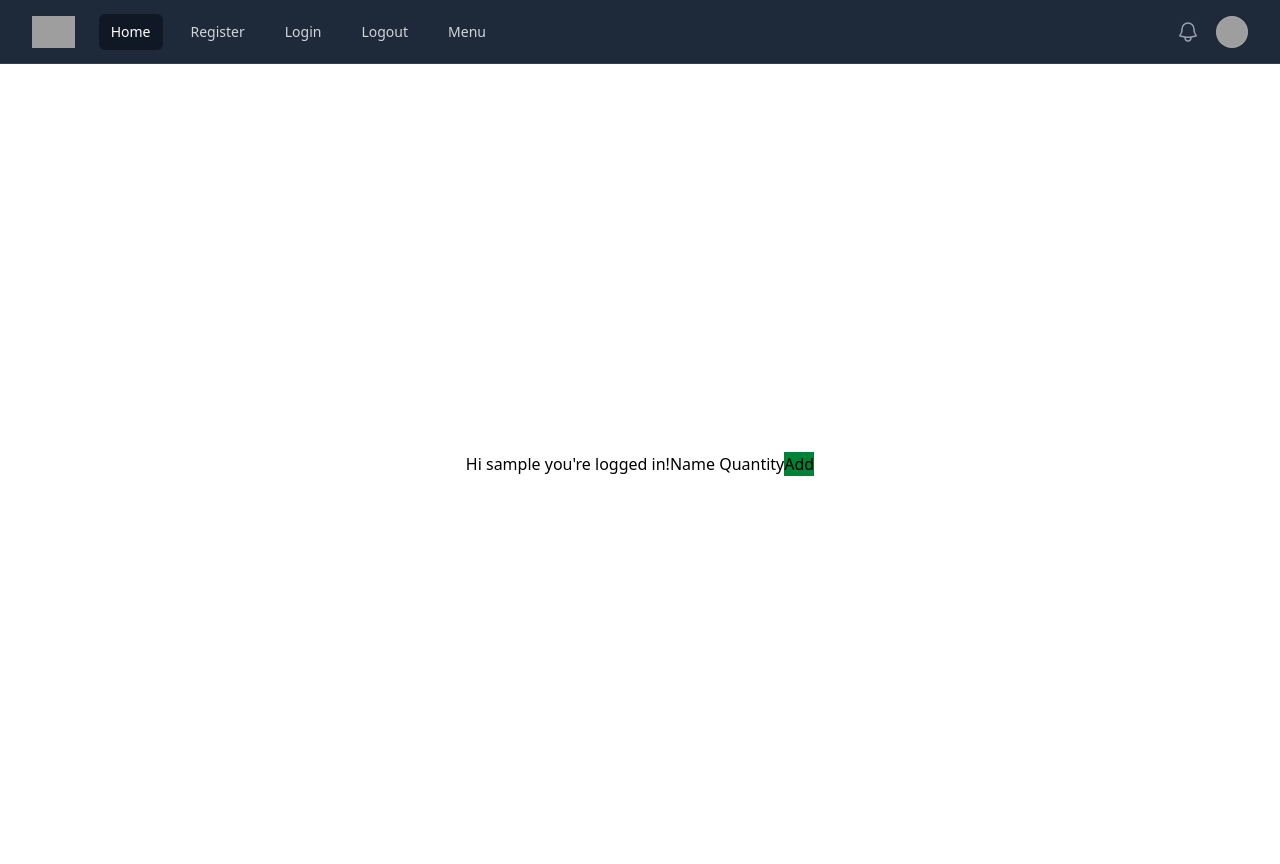
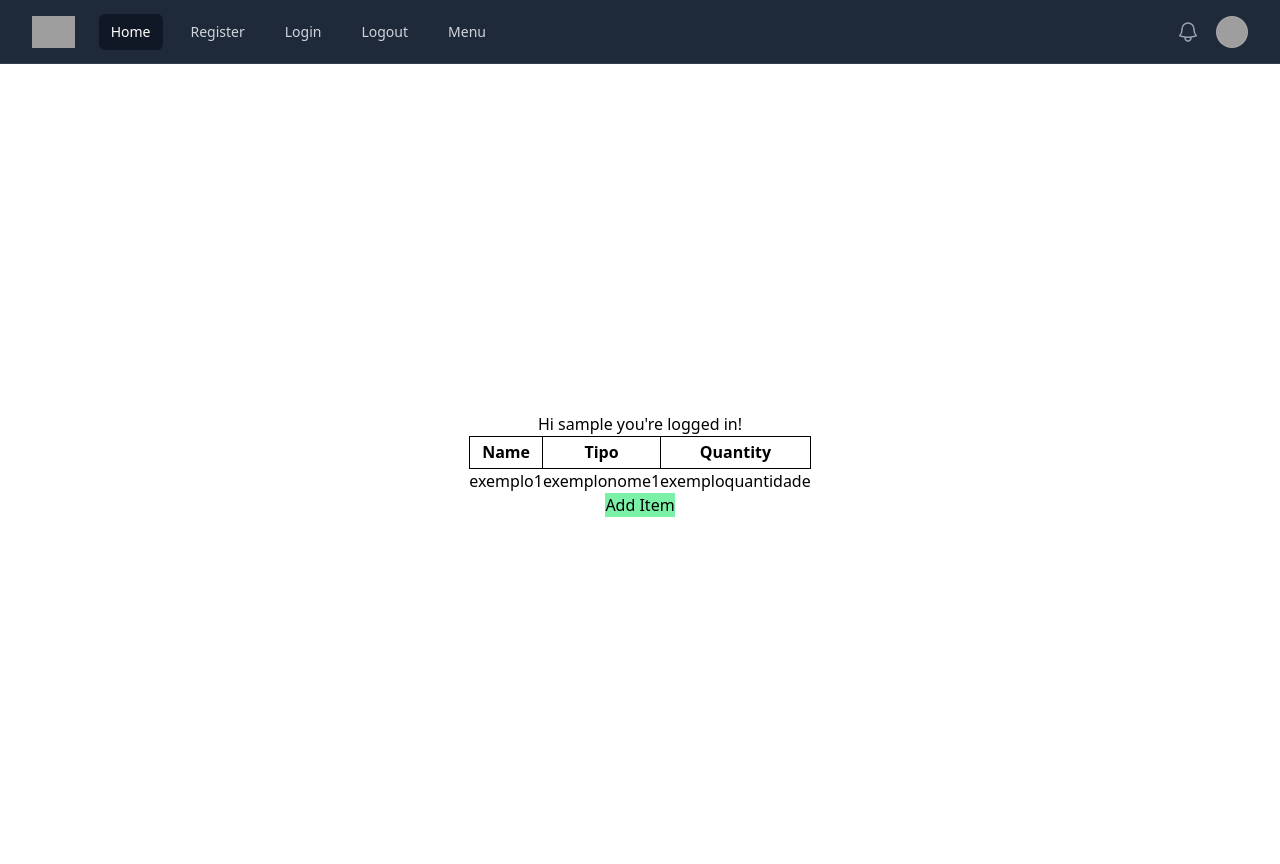
Before and after one commit to Vtaguiar1909/Checklist, a Django app: page / in a window 1280 px wide. Run offline with Django 5.2, Linux system fonts and the light colour scheme; the visitor is signed in with stand-in values (Sample User, id 1); data that the repository does not hold is empty; grey boxes are pictures that could not be loaded.

Commit message:
feat: added home logic once again

```diff
--- a/buyinglist/models.py
+++ b/buyinglist/models.py
@@ -1,5 +1,6 @@
 from django.db import models
 from django.utils import timezone
+from django.contrib.auth.models import User
 # Create your models here.
 
 class Item(models.Model):
@@ -7,6 +8,7 @@ class Item(models.Model):
     quantity = models.IntegerField(default=1)
     type_product = models.CharField(default=None,max_length=20)
     created_at = models.DateTimeField(default=timezone.now)
+    owner = models.ForeignKey(User,on_delete=models.CASCADE,default=None)
 
     def __str__(self):
         return f"{self.name} - {self.quantity}"
--- a/buyinglist/templates/base.html
+++ b/buyinglist/templates/base.html
@@ -5,11 +5,9 @@
     <meta name="viewport" content="width=device-width, initial-scale=1.0" />
     <script src="https://cdn.jsdelivr.net/npm/@tailwindcss/browser@4"></script>
   </head>
-  <body class="h-full w-full">
+  <body class="h-screen">
     {% include "navbar.html"%}
-    <main class="flex justify-center h-screen items-center">
       {% block content %}
       {% endblock %}
-    </main>
   </body>
 </html>
--- a/buyinglist/templates/home.html
+++ b/buyinglist/templates/home.html
@@ -1,39 +1,52 @@
 {% extends "base.html" %}
 {%block content%}
-{%if user.is_authenticated %}
-  <h2> Hi {{user.username}} you're logged in!</h2>
 {%if messages%}
   {%for message in messages%}
     {{message}}
   {%endfor%}
 {%endif%}
+<main class="flex flex-col items-center justify-center h-screen">
+{%if user.is_authenticated %}
+  <h2> Hi {{user.username}} you're logged in!</h2>
+  <table class="table-auto w-40">
     <thead>
-    <tr>
-      <th scope = "col" class="border border-gray-300"> Name</th>
-      <th scope = "col" class="border border-gray-300"> Quantity</th>
+      <tr class="h-8">
+        <th scope = "col" class="text-align border border-radius"> Name</th>
+        <th scope = "col" class="text-align border"> Tipo</th>
+        <th scope = "col" class="text-align border"> Quantity</th>
+        <th scope = "col"> </th>
       </tr>
     </thead>
   <tbody>
   {% if items %}
-      {%for item in items%}<table class="border-collapse border border-gray-400 ...">
+      {%for item in items%}
         <tr>
-          <td class="border border-gray-300 ..."><a href=""> {{item.id}}   </a></td>
           <td class="border border-gray-300 ..."><a href=""> {{item.name}} </a></td>
+          <td class="border border-gray-300 ..."><a href=""> {{item.type_product}} </a></td>
           <td class="border border-gray-300 ...">{{item.quantity}}</td>
+          <td class="border border-gray-300 ...">
+            <a class='bg-blue-300' href="{% url 'update_item' item.id %}">
+              Update
+            </a>
+            <a class='bg-red-300' href="{% url 'delete_item' item.id %}">
+              Delete
+            </a>
+          </td>
         </tr>
       {% endfor %}
+    </tbody>
+  {%else%}
+      <tr>
+        <td>exemplo1</td>
+        <td>exemplonome1</td>
+        <td>exemploquantidade</td>
+      </tr>
+    </tbody>
   {% endif %}
-      </tbody>
 </table>
-    <button class='bg-green-700' href="{% url 'add_item' %}">
-      Add
-    </button>
+<a class='bg-green-300' href="{% url 'add_item' %}">Add Item</a>
 {%else%}
     <h1>You've got to be logged in!</h1>
-    {%if messages%}
-    {%for message in messages%}
-      {{message}}
-    {%endfor%}
 {%endif%}
-{%endif%}
+</main>
 {%endblock%}
--- a/buyinglist/views.py
+++ b/buyinglist/views.py
@@ -6,8 +6,14 @@ from .models import Item
 # Create your views here.
 
 def home(request):
-    items = Item.objects.all()
-    return render(request,'home.html',{'items':items})
+    if request.method =="GET":
+        pk = request.user.id
+        items = Item.objects.filter(owner=pk)
+        if request.user.is_authenticated:
+            if items is not None:
+                return render(request,'home.html',{'items':items})
+        else:
+            return render(request,'home.html',{'items':items})
 
 def register(request):
     if request.method == "POST":
@@ -18,6 +24,7 @@ def register(request):
             password = form.cleaned_data['password1']
             user = authenticate(username=username,password=password)
             login(request,user)
+            request.session.set_expiry(300)
             messages.success(request,"You have successfull logged in!")
             return redirect('home')
     else:
@@ -34,6 +41,7 @@ def login_user(request):
 
             if user is not None:
                 login(request,user)
+                request.session.set_expiry(300)
                 return redirect('home')
             else:
                 messages.success(request,"You must be registered to continue!")
@@ -49,7 +57,7 @@ def logout_user(request):
         messages.success(request,"You have been logged out ...")
         return redirect('home')
     else:
-        messages.success(request,"You've not logged in !")
+        messages.success(request,"You're not logged in !")
         return redirect('home')
 
 def add_item(request):
@@ -57,7 +65,9 @@ def add_item(request):
     if request.user.is_authenticated:
         if request.method == "POST":
             if form.is_valid():
-                form.save()
+                item = form.save(commit=False)
+                item.owner = request.user
+                item.save()
                 messages.success(request,"Succeded in adding the item !")
                 return redirect('home')
         return render(request,'buyinglist.html',{'form':form})
```
Also changed, not shown: buyinglist/migrations/0005_item_owner.py (added). Lines whose indentation alone changed are shown as unchanged.
